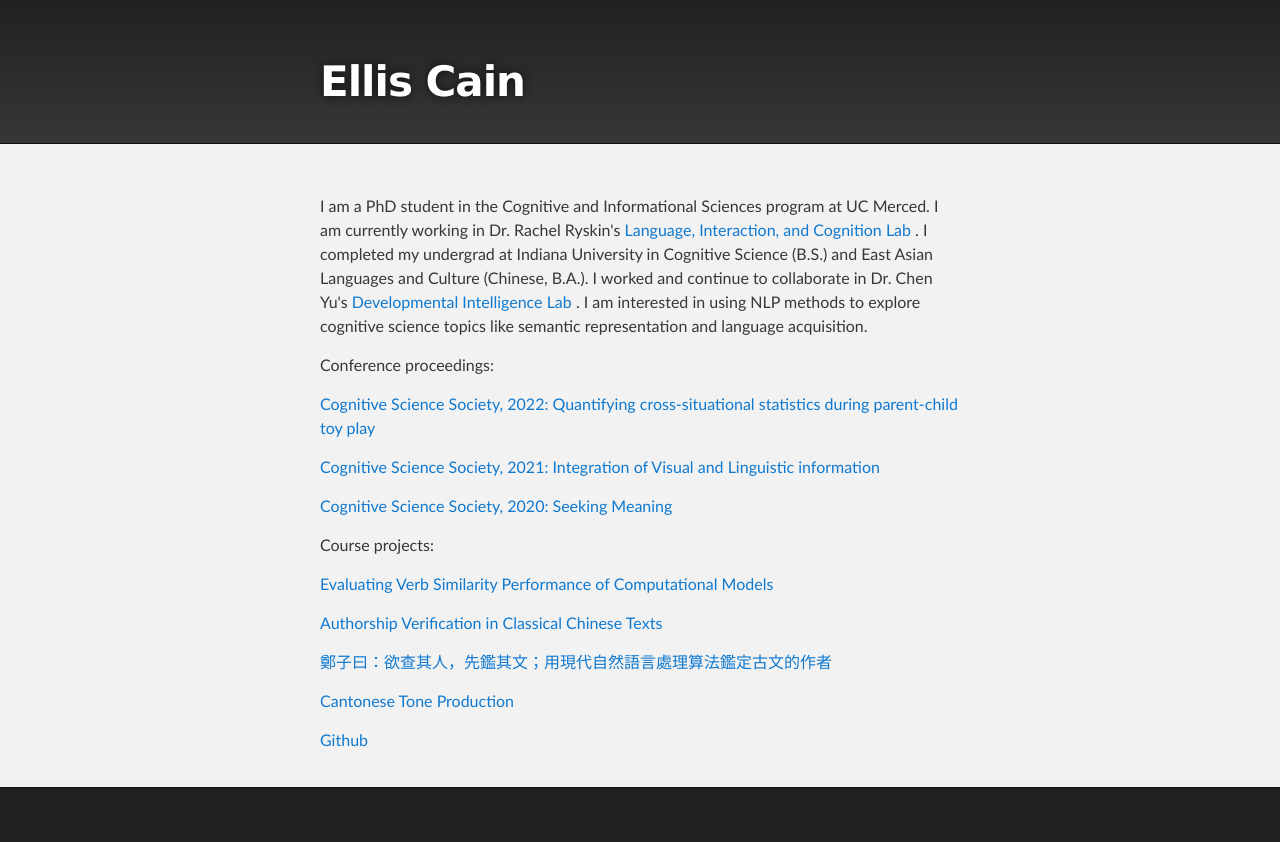
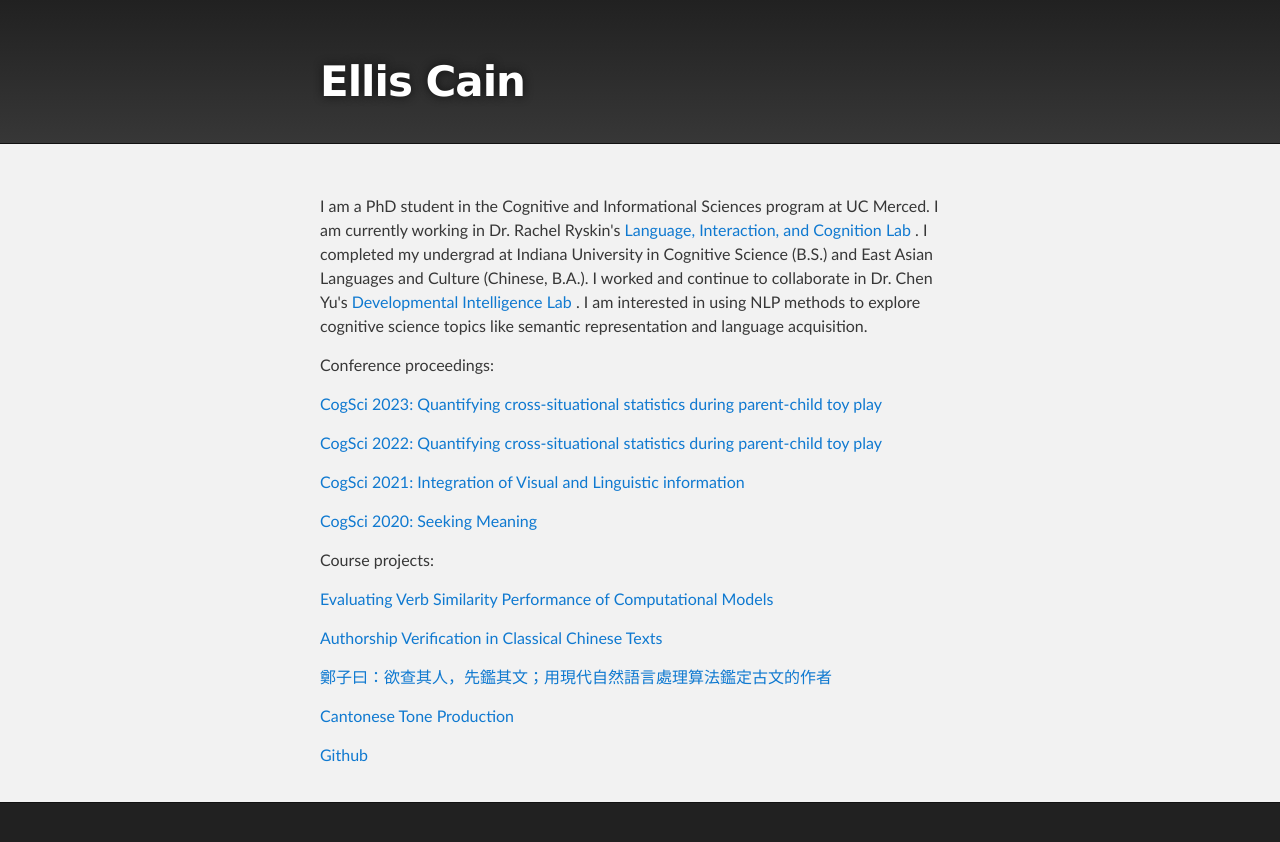
Before and after one commit to ellissc/ellissc.github.io, a Jekyll site: the page built from index.html, in a window 1280 px wide. Shown: the top 842 px of the page. Built offline with Jekyll 4.4.1, drawn with Linux system fonts in a browser that asks for light colours.

Commit message:
Update with new proceeding

```diff
--- a/_layouts/default.html
+++ b/_layouts/default.html
@@ -31,9 +31,10 @@
         <!-- <p><a href="cain_cv.pdf">  CV </a></p> -->
         <p></p>
         <p>Conference proceedings:</p>
-        <p><a href="cain_cogsci_2022.pdf">   Cognitive Science Society, 2022: Quantifying cross-situational statistics during parent-child toy play</a></p>
-        <p><a href="cogsci_2021.pdf">   Cognitive Science Society, 2021: Integration of Visual and Linguistic information</a></p>
-        <p><a href="cogsci_2020.pdf">   Cognitive Science Society, 2020: Seeking Meaning</a></p>
+        <p><a href="cogsci_2023.pdf">   CogSci 2023: Quantifying cross-situational statistics during parent-child toy play</a></p>
+        <p><a href="cain_cogsci_2022.pdf">   CogSci 2022: Quantifying cross-situational statistics during parent-child toy play</a></p>
+        <p><a href="cogsci_2021.pdf">   CogSci 2021: Integration of Visual and Linguistic information</a></p>
+        <p><a href="cogsci_2020.pdf">   CogSci 2020: Seeking Meaning</a></p>
 
         <p></p>
         <p>Course projects:</p>
--- a/index.html
+++ b/index.html
@@ -37,9 +37,10 @@ layout: default
         <!-- <p><a href="cain_cv.pdf">  CV </a></p> -->
         <p></p>
         <p>Conference proceedings:</p>
-        <p><a href="cain_cogsci_2022.pdf">   Cognitive Science Society, 2022: Quantifying cross-situational statistics during parent-child toy play</a></p>
-        <p><a href="cogsci_2021.pdf">   Cognitive Science Society, 2021: Integration of Visual and Linguistic information</a></p>
-        <p><a href="cogsci_2020.pdf">   Cognitive Science Society, 2020: Seeking Meaning</a></p>
+        <p><a href="cogsci_2023.pdf">   CogSci 2023: Quantifying cross-situational statistics during parent-child toy play</a></p>
+        <p><a href="cain_cogsci_2022.pdf">   CogSci 2022: Quantifying cross-situational statistics during parent-child toy play</a></p>
+        <p><a href="cogsci_2021.pdf">   CogSci 2021: Integration of Visual and Linguistic information</a></p>
+        <p><a href="cogsci_2020.pdf">   CogSci 2020: Seeking Meaning</a></p>
 
         <p></p>
         <p>Course projects:</p>
```
Also changed, not shown: 1 other file.
